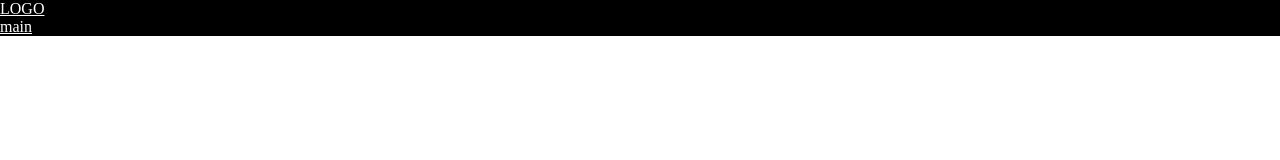
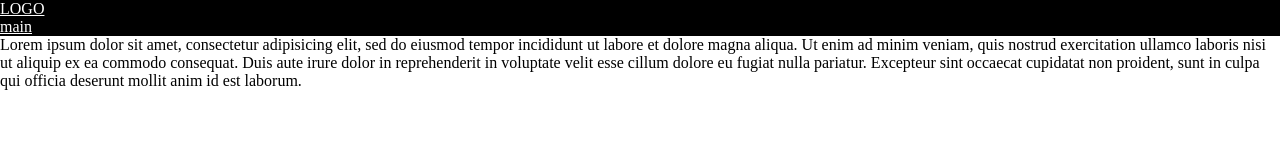
Before and after one commit to alinbrg/front27-lesson6, a plain HTML site: page index.html in a window 1280 px wide. Drawn offline with Linux system fonts and the light colour scheme.

Commit message:
add section

```diff
--- a/index.html
+++ b/index.html
@@ -17,5 +17,17 @@
 			</ul>
 		</nav>
 	</header>
+	<section>
+		<article>
+			<p>
+				Lorem ipsum dolor sit amet, consectetur adipisicing elit, sed do eiusmod
+				tempor incididunt ut labore et dolore magna aliqua. Ut enim ad minim veniam,
+				quis nostrud exercitation ullamco laboris nisi ut aliquip ex ea commodo
+				consequat. Duis aute irure dolor in reprehenderit in voluptate velit esse
+				cillum dolore eu fugiat nulla pariatur. Excepteur sint occaecat cupidatat non
+				proident, sunt in culpa qui officia deserunt mollit anim id est laborum.
+			</p>
+		</article>
+	</section>
 </body>
 </html>
```
